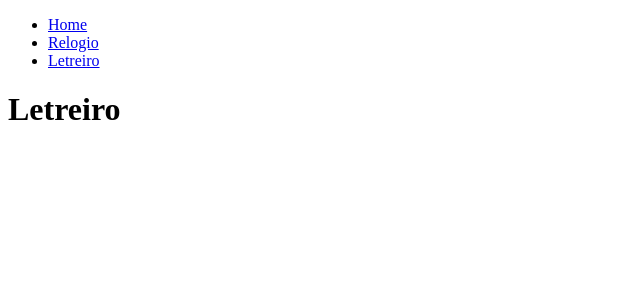
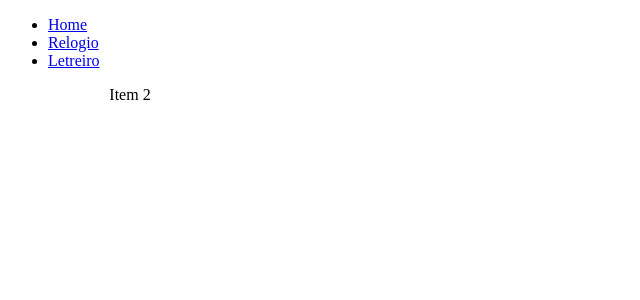
Before and after one commit to JHoww4/Projeto_React, a React (Create React App) app: page /Letreiro in a window 1280 px wide. Shown: the top 300 px of the page, without its empty margins (0-640 px from the left). Built offline with nearby package versions, Linux system fonts and the light colour scheme.

Commit message:
letreiro pre finalizado

```diff
--- a/src/App.css
+++ b/src/App.css
@@ -36,3 +36,21 @@
     transform: rotate(360deg);
   }
 }
+/* Letreiro */
+.Letreiro {
+  overflow: hidden;
+  height: 50px; /* Altura do letreiro */
+  width: 100%; /* Largura total */
+}
+
+.Letreiro div {
+  display: inline-block;
+  padding: 0 20px; /* Espaçamento horizontal */
+  opacity: 0; /* Começa invisível */
+  white-space: nowrap; /* Impede que o texto quebre */
+  transition: opacity 1s ease; /* Transição suave de opacidade */
+}
+
+.Letreiro div.active {
+  opacity: 1; /* Torna o item visível */
+}
--- a/src/App.js
+++ b/src/App.js
@@ -6,6 +6,9 @@ import Letreiro from "./Pages/Letreiro";
 import Home from "./Pages/Home";
 
 function App() {
+  // Definicão dos items que serão passados para o Letreiro
+  const items = ["Item 1", "Item 2", "Item 3", "Item 4", "Item 5"];
+
   return (
     <Router>
       <ul>
@@ -16,10 +19,10 @@ function App() {
       <Routes>
         <Route path="/" element={<Home />} />
         <Route path="/Relogio" element={<Relogio />} />
-        <Route path="/Letreiro" element={<Letreiro />} />
+        {/* Passar os items para o Letreiro */}
+        <Route path="/Letreiro" element={<Letreiro items={items} />} />
       </Routes>
     </Router>
   );
 }
-
 export default App;
--- a/src/Pages/Letreiro.js
+++ b/src/Pages/Letreiro.js
@@ -1,8 +1,25 @@
-function Letreiro() {
-    return (
-      <>
-        <h1>Letreiro</h1>
-      </>
-    );
-}
+import React, { useState, useEffect } from 'react';
+import '../App.css'; // Arquivo CSS para estilização
+
+const Letreiro = ({ items }) => {
+  const [currentIndex, setCurrentIndex] = useState(0);
+
+  useEffect(() => {
+    const interval = setInterval(() => {
+      setCurrentIndex((prevIndex) => (prevIndex + 1) % items.length);
+    }, 3000); // Intervalo de 3 segundos (3000 milissegundos)
+
+    return () => clearInterval(interval);
+  }, [items]);
+
+  return (
+    <div className="Letreiro">
+      {items.map((item, index) => (
+        <div key={index} className={index === currentIndex ? 'active' : 'inactive'}>
+          {item}
+        </div>
+      ))}
+    </div>
+  );
+};
 export default Letreiro;
```
